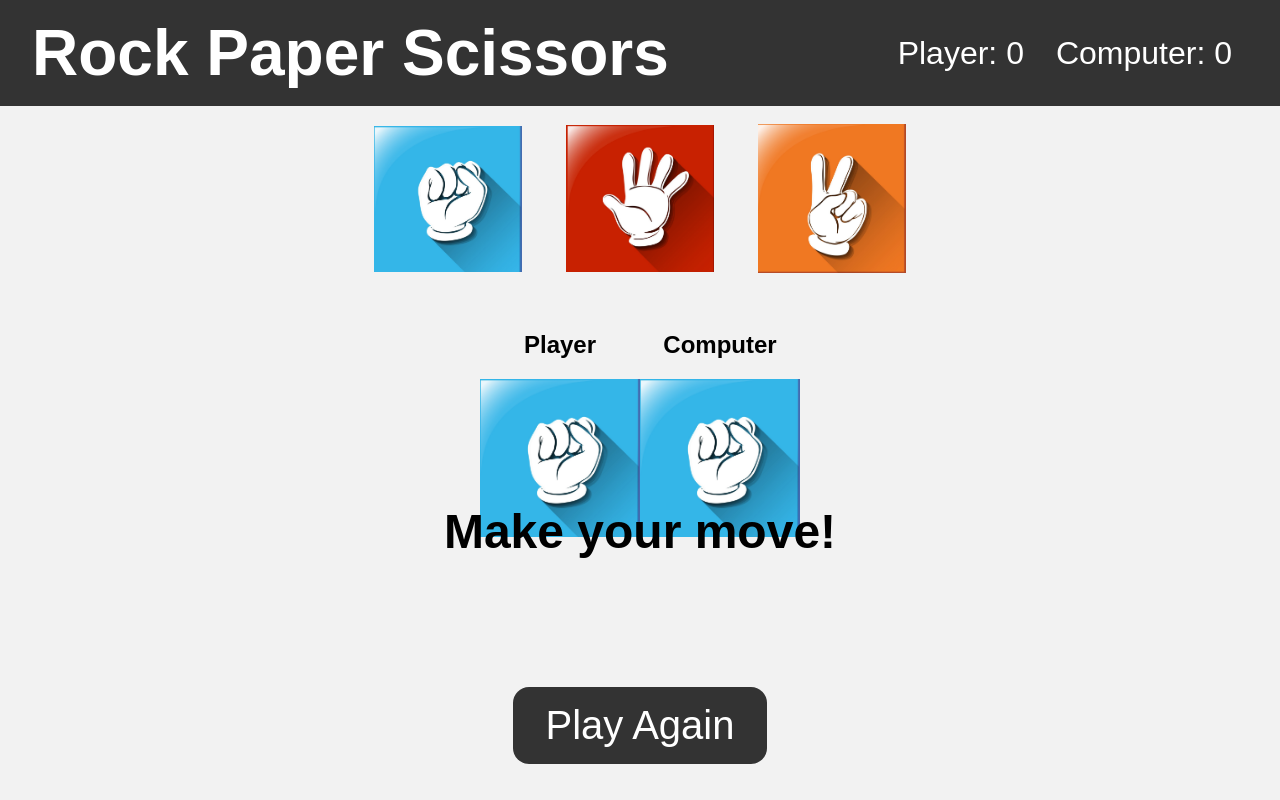
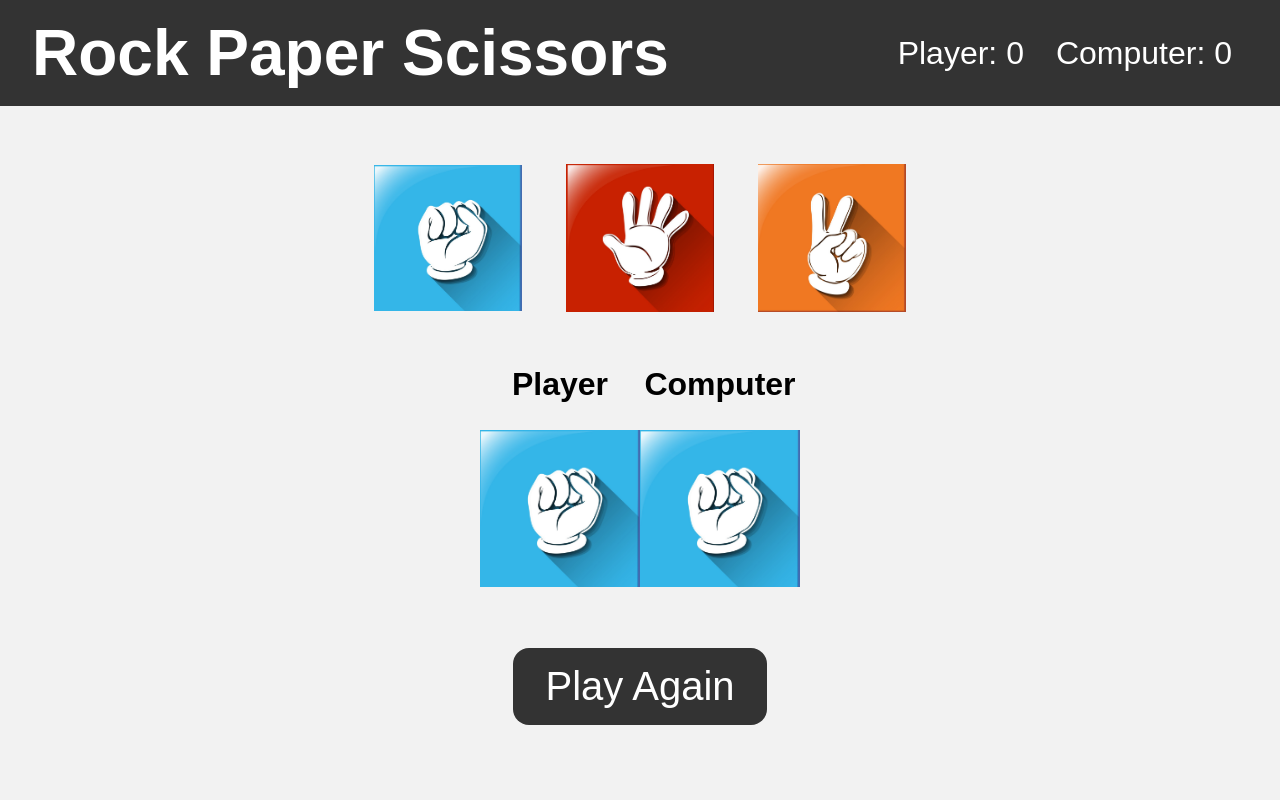
Before and after one commit to MAHIN0093/rockPaperScissors, a plain HTML site: page index.html in a window 1280 px wide. Drawn offline with Linux system fonts and the light colour scheme.

Commit message:
Readjust the buttons and texts

```diff
--- a/index.html
+++ b/index.html
@@ -18,21 +18,25 @@
 			<button id="paper"><img src="images/paper.jpg"></button>
 			<button id="scissors"><img src="images/scissors.jpg"></button>
 		</div>
+		<div class="boxen">
 			<div class="gamebox">
 				<div class="player">
-				<h2>Player</h2>
+					<h2 class="write">Player</h2>
 					<img id="player-choice" src="images/rock.jpg">
 				</div>
 				<div class="computer">
-				<h2>Computer</h2>
+					<h2 class="write">Computer</h2>
 					<img id="computer-choice" src="images/rock.jpg">
 				</div>
 			</div>
 			<div class="result">
-			<h2>Make your move!</h2>
+				<div>
 					<p id="round-result"></p>
+				</div>
 				<button id="play-again">Play Again</button>
 			</div>
+		</div>
+
 	</main>
 	<script src="script.js"></script>
 </body>
--- a/style.css
+++ b/style.css
@@ -95,12 +95,21 @@ main {
 #play-again:hover {
     background-color: #555;
 }
-
+.write {
+	font-size: 4vh;
+}
+.boxen {
+	display: flex;
+	flex-direction: column;
+	justify-content: center;
+	align-items: space-between;
+}
 .gamebox {
     display: flex;
     justify-content: center;
     align-items: center;
     flex-wrap: wrap;
+	margin-bottom: 5vh;
 }
 
 .gamebox div {
```
Lines whose indentation alone changed are shown as unchanged.
